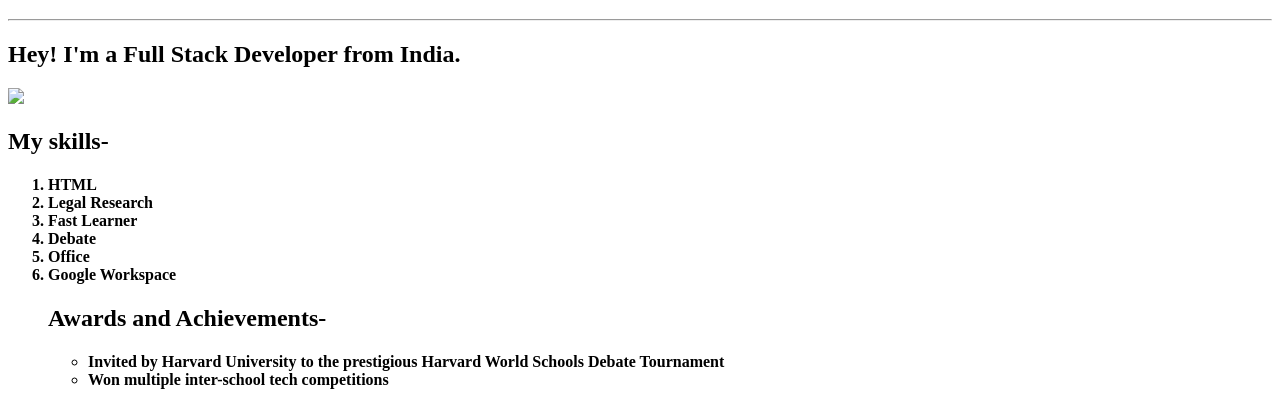
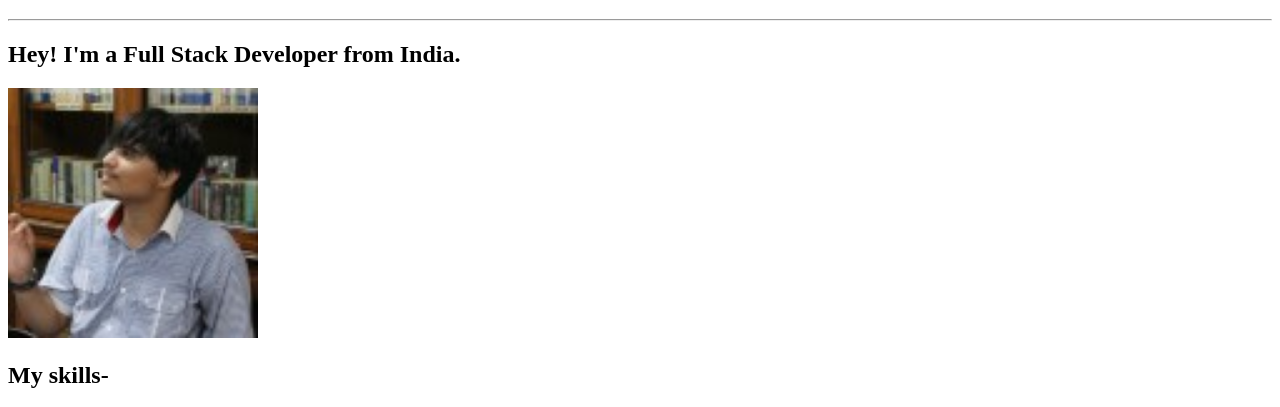
Before and after one commit to Aarush-Bhagat/html-resume, a plain HTML site: page index.html in a window 1280 px wide. Shown: the part 61-468 px from the top of the page. Drawn offline with Linux system fonts and the light colour scheme.

Commit message:
Update index.html

```diff
--- a/index.html
+++ b/index.html
@@ -9,7 +9,7 @@
     <h1>AarushDev</h1>
     <hr>
     <h2>Hey! I'm a Full Stack Developer from India.</h2>
-    <img src="/CAPSTONE PROJECT RESUME/aarush.jpg" height="250"/>
+    <img src="./aarush.jpg" height="250"/>
     <h2>My skills-</h2>
     <ol>
        <h4><li>HTML</li>
```
